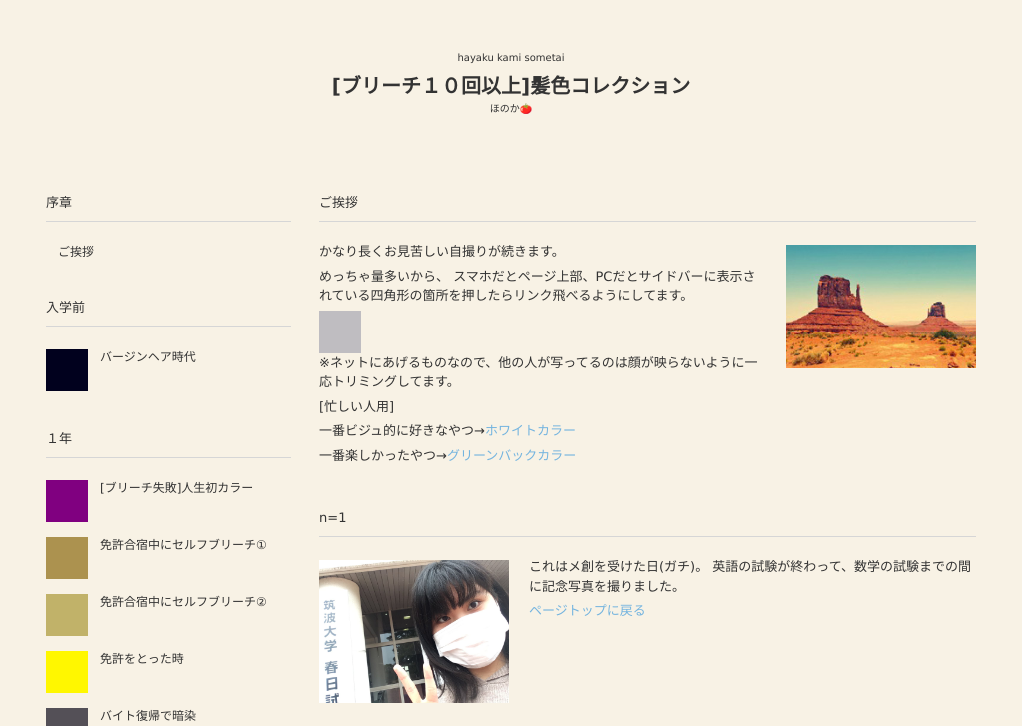
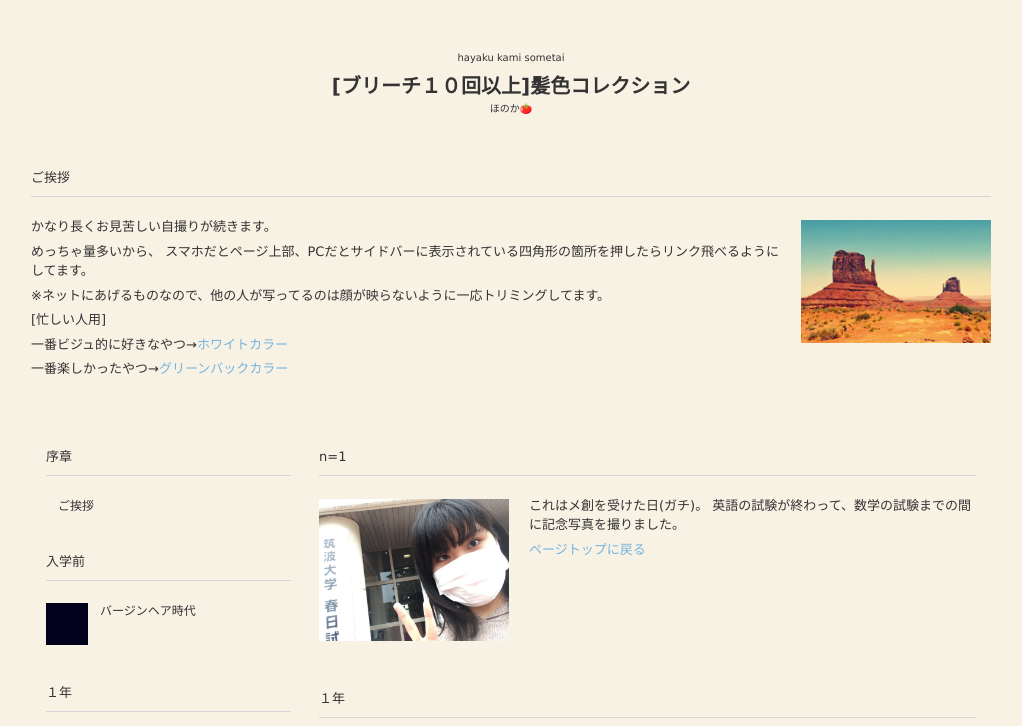
Before and after one commit to suisui0714/haircolle, a plain HTML site: page index.html in a window 1280 px wide. Shown: the top 726 px of the page, without its empty margins (129-1151 px from the left). Drawn offline with Linux system fonts and the light colour scheme.

Commit message:
Add files via upload

```diff
--- a/index.html
+++ b/index.html
@@ -32,6 +32,22 @@
 
 	<div id="wrapper">
 		<!-- コンテンツ -->
+		<section class="content">
+			<h3 class="heading">ご挨拶</h3>
+			<article id="1">
+				<img src="images/sample1.jpg" width="190" height="140" alt="" class="alignright border" />
+				<p>かなり長くお見苦しい自撮りが続きます。</p>
+				<p>めっちゃ量多いから、
+					スマホだとページ上部、PCだとサイドバーに表示されている四角形の箇所を押したらリンク飛べるようにしてます。
+				</p>
+				<p>※ネットにあげるものなので、他の人が写ってるのは顔が映らないように一応トリミングしてます。
+				</p>
+				<p>[忙しい人用]</p>
+				<p>一番ビジュ的に好きなやつ→<a href="#b3_7">ホワイトカラー</a></p>
+				<p>一番楽しかったやつ→<a href="#b3_8">グリーンバックカラー</a></p>
+
+			</article>
+		</section>
 
 		<aside id="sidebar">
 			<h3 class="heading">序章</h3>
@@ -278,7 +294,7 @@
 
 
 		<section id="main">
-			<section class="content">
+			<!-- <section class="content">
 				<h3 class="heading">ご挨拶</h3>
 				<article id="1">
 					<img src="images/sample1.jpg" width="190" height="140" alt="" class="alignright border" />
@@ -286,11 +302,6 @@
 					<p>めっちゃ量多いから、
 						スマホだとページ上部、PCだとサイドバーに表示されている四角形の箇所を押したらリンク飛べるようにしてます。
 					</p>
-					<a href="#b3_7">
-						<div class="yoko">
-							<div class="hair" style="background-color: 	#bfbdc1;"></div>
-						</div>
-					</a>
 					<p>※ネットにあげるものなので、他の人が写ってるのは顔が映らないように一応トリミングしてます。
 					</p>
 					<p>[忙しい人用]</p>
@@ -298,7 +309,7 @@
 					<p>一番楽しかったやつ→<a href="#b3_8">グリーンバックカラー</a></p>
 
 				</article>
-			</section>
+			</section> -->
 			<section class="content">
 				<h3 class="heading">n=1</h3>
 				<article id="n1_1">
@@ -579,7 +590,8 @@
 					<a href="#title">ページトップに戻る</a>
 				</article>
 				<article id="b4_5">
-					<img src="images/thumb.jpg" width="190" height="140" alt="" class="alignleft border" />
+					<img src="images/4F9376CFC-20F5-401B-9E78-B42EC7C97391.jpg" width="190" height="140" alt=""
+						class="alignleft border" />
 					<p>ピンクが落ちきってない状態でオレンジ入れてしまった結果。</p>
 					<a href="#title">ページトップに戻る</a>
 				</article>
```
